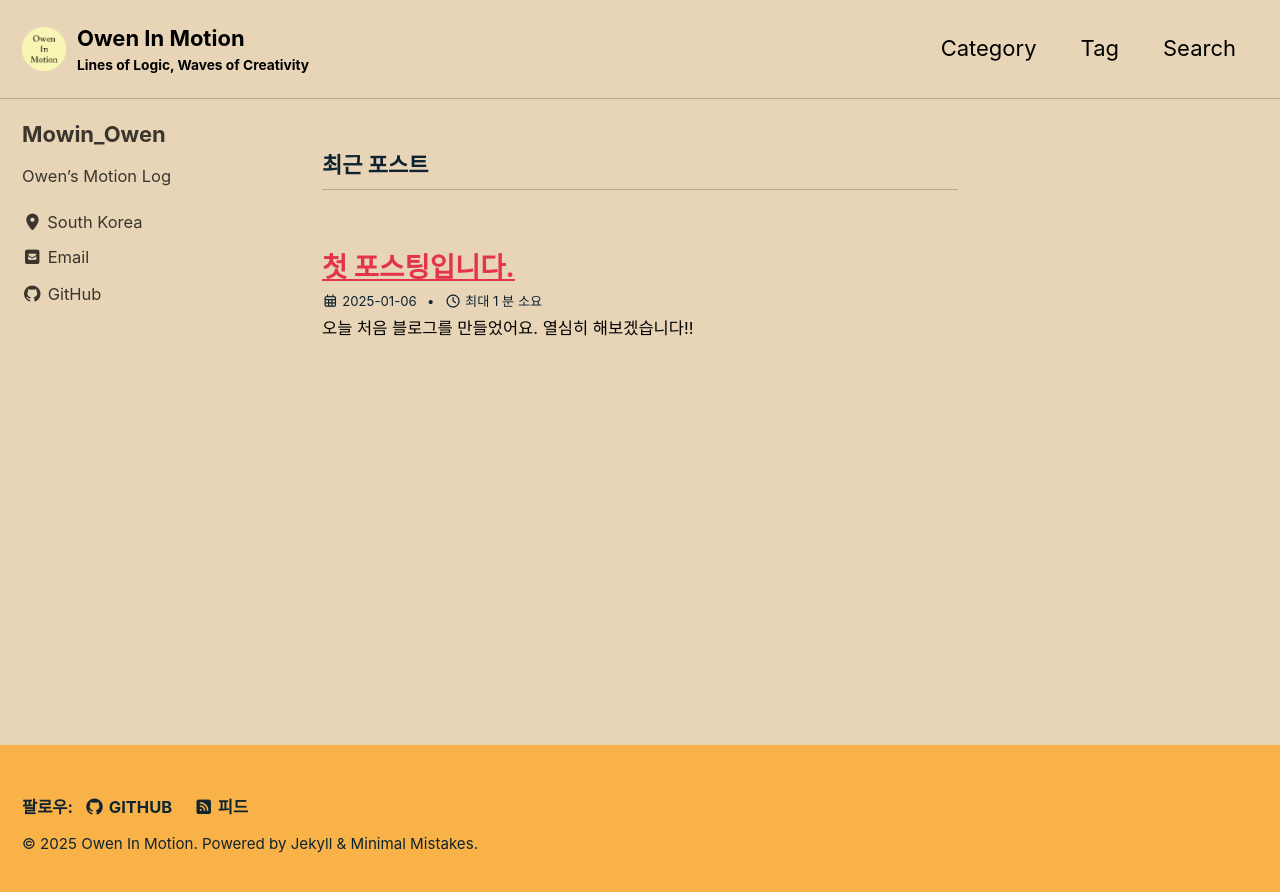
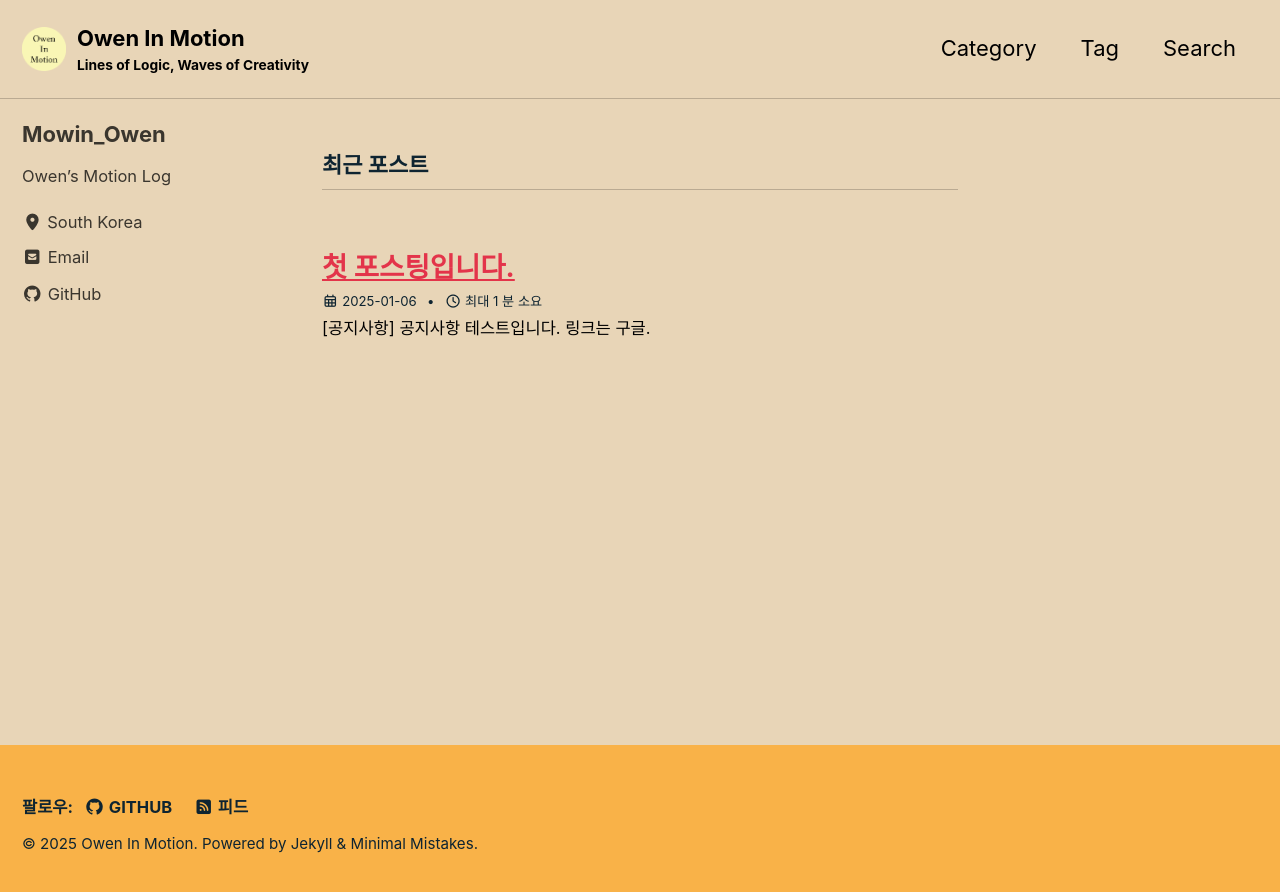
Before and after one commit to mowinowen/mowinowen.github.io, a Jekyll site: the page built from index.html, in a window 1280 px wide. Shown: the top 892 px of the page. Built offline with Jekyll 4.4.1, drawn with Linux system fonts in a browser that asks for light colours; cached includes are drawn as plain includes; the list of posts is cut into pages by our own code.

Commit message:
add notice

```diff
--- a/_posts/2025-01-06-first.md
+++ b/_posts/2025-01-06-first.md
@@ -8,6 +8,18 @@ author_profile: false
 sidebar:
   nav: "docs"
 ---
+
+**[공지사항]** [공지사항 테스트입니다. 링크는 구글.](https://www.google.com/)
+{: .notice--danger}
+
+<div class="notice--success">
+<h4>공지사항입니다.</h4>
+<ul>
+  <li>순서 1</li>
+  <li>순서 2</li>
+  <li>순서 3</li>
+</ul>
+</div>
 
 # 오늘 처음 블로그를 만들었어요.
 열심히 해보겠습니다!!
```
